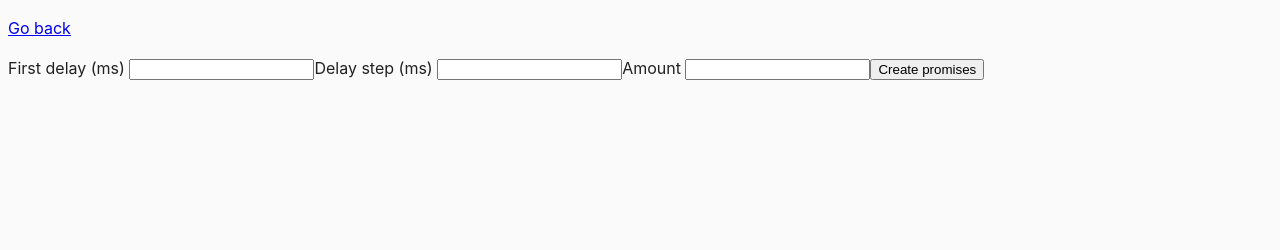
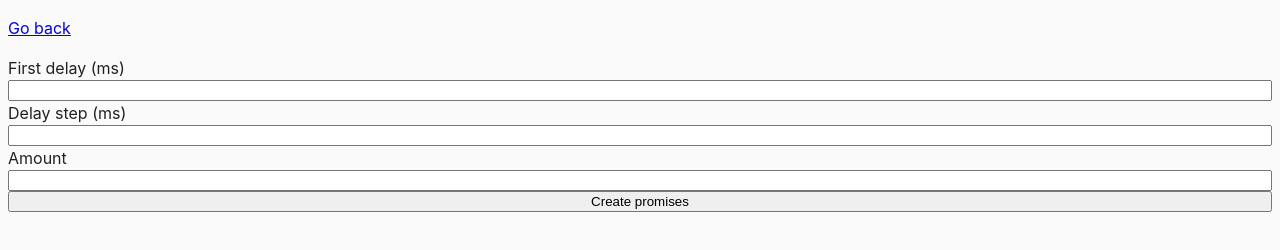
Before and after one commit to Denkovych/goit-js-hw-09, a website built with Parcel: page src/03-promises.html in a window 1280 px wide. Built offline with nearby package versions, Linux system fonts and the light colour scheme.

Commit message:
Update 03promises.css

```diff
--- a/src/css/03promises.css
+++ b/src/css/03promises.css
@@ -1,4 +1,7 @@
 .form{
-    display: flex;
-    align-items: flex-end;
+ display: grid;
+ align-items: flex-end;
 }
+label{
+    display: grid;
+}
```
